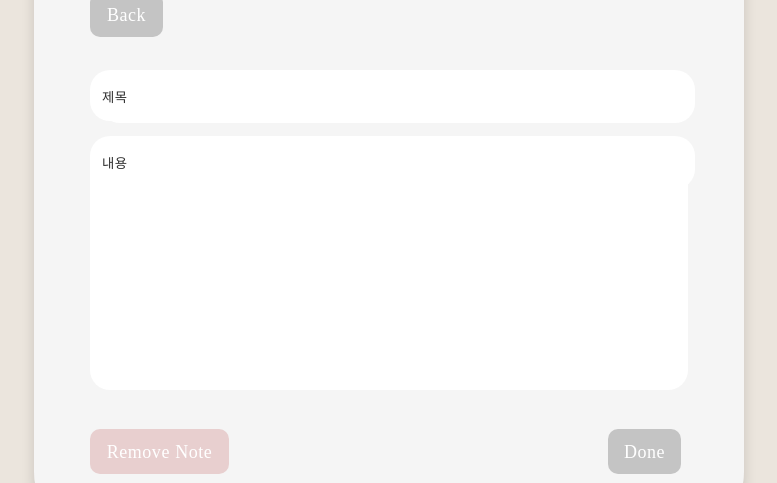
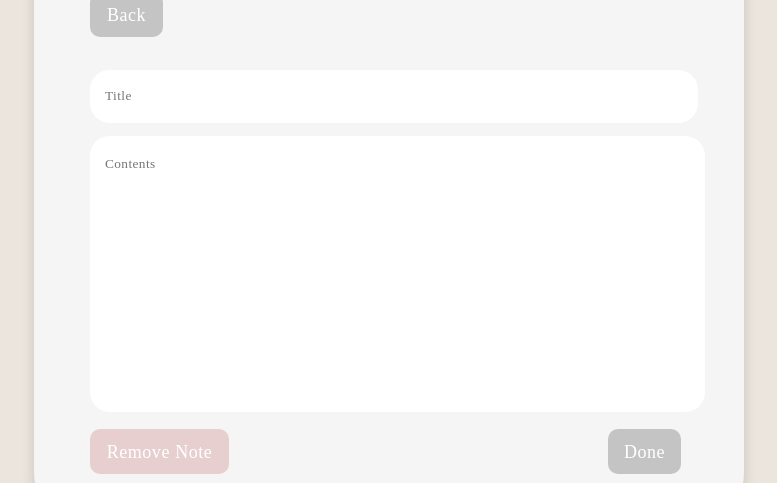
Before and after one commit to Nahee-Park/JS-Study, a React (Create React App) app in the folder 3rdweek/noteapp/: page /createnote in a window 1280 px wide. Shown: the part 247-730 px from the top of the page, without its empty margins (251-1028 px from the left). Built offline with nearby package versions, Linux system fonts and the light colour scheme; the HTML template or start-up script is replaced by a standard one; a web font is replaced by a local one.

Commit message:
feat: 시간객체 불러외, createNote할 때 만들어질 객체 생성

```diff
--- a/3rdweek/noteapp/package.json
+++ b/3rdweek/noteapp/package.json
@@ -7,6 +7,7 @@
     "@testing-library/react": "^11.1.0",
     "@testing-library/user-event": "^12.1.10",
     "cross-env": "^7.0.3",
+    "moment": "^2.29.1",
     "polished": "^4.1.2",
     "react": "^17.0.2",
     "react-dom": "^17.0.2",
--- a/3rdweek/noteapp/src/Screens/CreateNote.js
+++ b/3rdweek/noteapp/src/Screens/CreateNote.js
@@ -1,37 +1,67 @@
 import React, {useState} from "react";
 import Title from '../components/Title';
 import styled from 'styled-components';
-import Button from '../components/Button'
+import Button from '../components/Button';
 
 //로컬스토리지에 입력값 저장하는 곳
 //객체에는 1.제목 2.내용 3.마지막 접근 시간을 저장한다
 function CreateNote () {
-    const [notes,setNotes] = useState({title:'제목',body:'내용',create:'생성시간',update:'업데이트시간'})
+    //로컬스토리지값 가져온 걸로 setNote 할거지만 일단 어떤 요소 들어갈 지 넣어둠
+    const [note,setNote] = useState({title:'',body:'',create:'',update:'업데이트시간'})
+    const moment = require('moment');
+
+    //타이틀 배열변수에 담음
+    const titleChangeHandler = (event) => {
+        event.preventDefault();
+        console.log("title",event.target.value);
+        setNote({...note,title:event.target.value});
+    }
+
+    //내용 배열변수에 담음
+    const contentChangeHandler = (event) => {
+        event.preventDefault();
+        console.log("content",event.target.value);
+        setNote({...note,body:event.target.value});
+    }
+
+    //submit할 때 그 시간 찍어서 update에 저장, create가 비어있는 경우에만 update로 채우기
+    const noteSubmit = (event) => {
+        console.log(note);
+        const timestamp = moment().format('YYYY년 MM월DD일 h:m:s');
+        setNote({...note,update:timestamp});
+        if(note.create===''){
+            setNote({...note,create:note.update});
+        }
+    }
+
+
 
     return(
         <CreateNoteWrap>
             <div className="container">
                 <Title/>
                 <Button className="btn-back" color="gray" size="small">Back</Button>
-                <form className="title-form">
+                <div className="title-form">
                     <input
                         className="title-form--input"
                         type="text"
-                        value={notes.title}
-                        placeholder="search"
+                        // value={notes.title}
+                        onChange={titleChangeHandler}
+                        placeholder="Title"
                     ></input>
-                </form>
-                <form className="content-form">
-                    <input
+                </div>
+                <div className="content-form">
+                    <textarea
                         className="content-form--input"
                         type="text"
-                        value={notes.body}
-                        placeholder="search"
-                    ></input>
-                </form>
+                        // value={notes.body}
+                        onChange={contentChangeHandler}
+                        placeholder="Contents"
+                    ></textarea>
+                </div>
                 <div className="btn-bottom">
                     <Button className="btn-remove" color="pink" size="large">Remove Note</Button>
-                    <Button className="btn-done" color="gray" size="small">Done</Button>
+                    <Button onClick={noteSubmit} className="btn-done" color="gray" size="small">Done</Button>
                 </div>
             </div>
         </CreateNoteWrap>
@@ -84,8 +114,7 @@ justify-content: center;
         font-style: normal;
         font-weight: normal;
         letter-spacing: 0.03em;
-        margin-left: 10px;
-        margin-right: 10px;
+        padding-left: 15px;
         border: none;
         outline: none;
         width: 591px;
@@ -107,15 +136,16 @@ justify-content: center;
         font-style: normal;
         font-weight: normal;
         letter-spacing: 0.03em;
-        margin-left: 10px;
-        margin-right: 10px;
+        padding-left: 15px;
+        padding-top: 20px;
         border: none;
         outline: none;
-        width: 591px;
-        height: 51px;
+        width: 598px;
+        height: 254px;
         background: #FFFFFF;
         color: #2d2d2d;
         border-radius: 20px;
+        resize: none;
     }
 }
 `;
```
Also changed, not shown: 1 other file (tests, documents, lock files or other folders).
